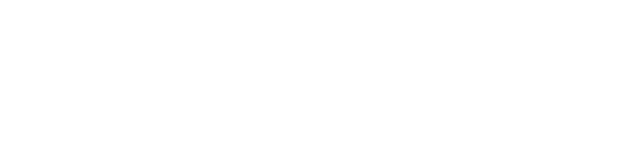
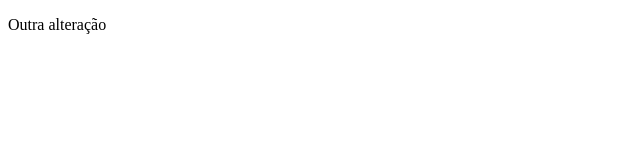
Before and after one commit to KarolMoody/gama-no-github, a plain HTML site: page index.html in a window 1280 px wide. Shown: the whole page, without its empty margins (0-640 px from the left). Drawn offline with Linux system fonts and the light colour scheme.

Commit message:
dessa vez em master

```diff
--- a/index.html
+++ b/index.html
@@ -4,7 +4,8 @@
 	<meta charset="utf-8">
 	<title>Minha página</title>
 </head>
-<body>
+	<body>
+		<p>Outra alteração</p>
 
-</body>
+	</body>
 </html>
```
